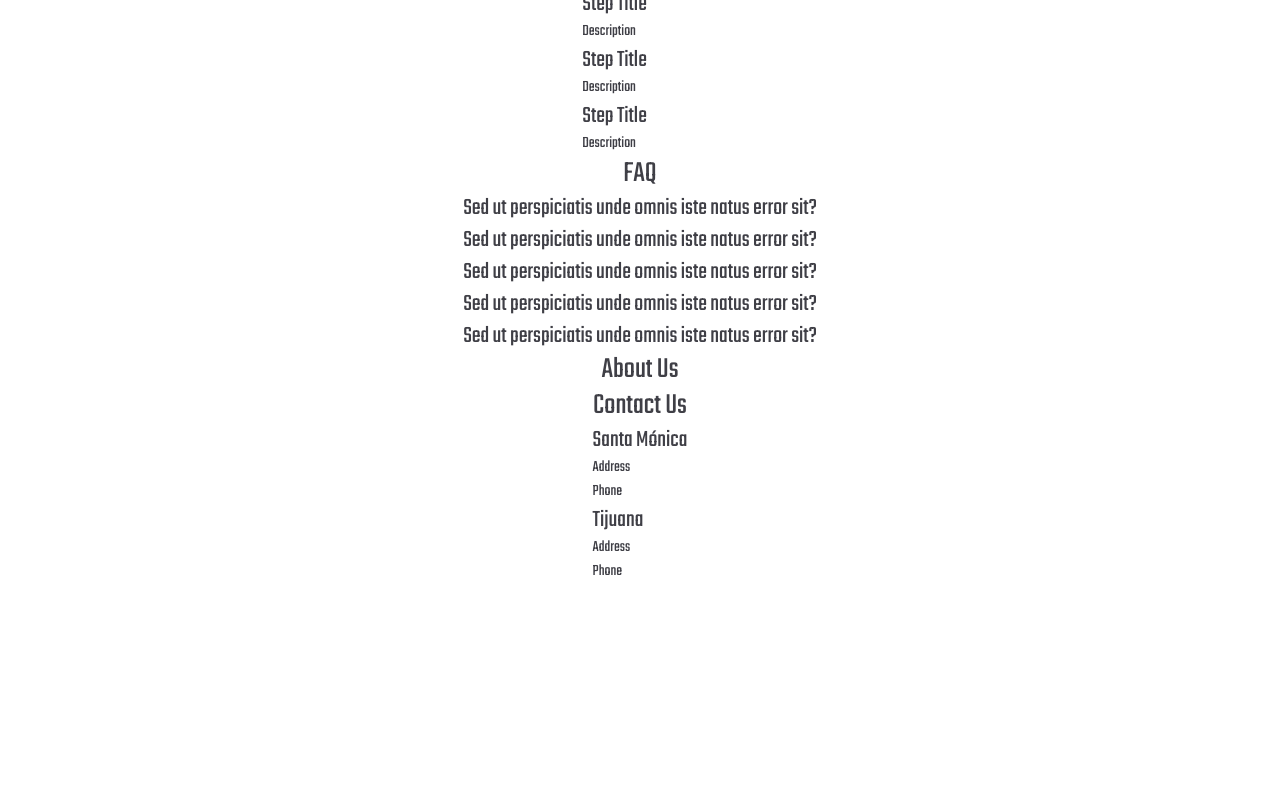
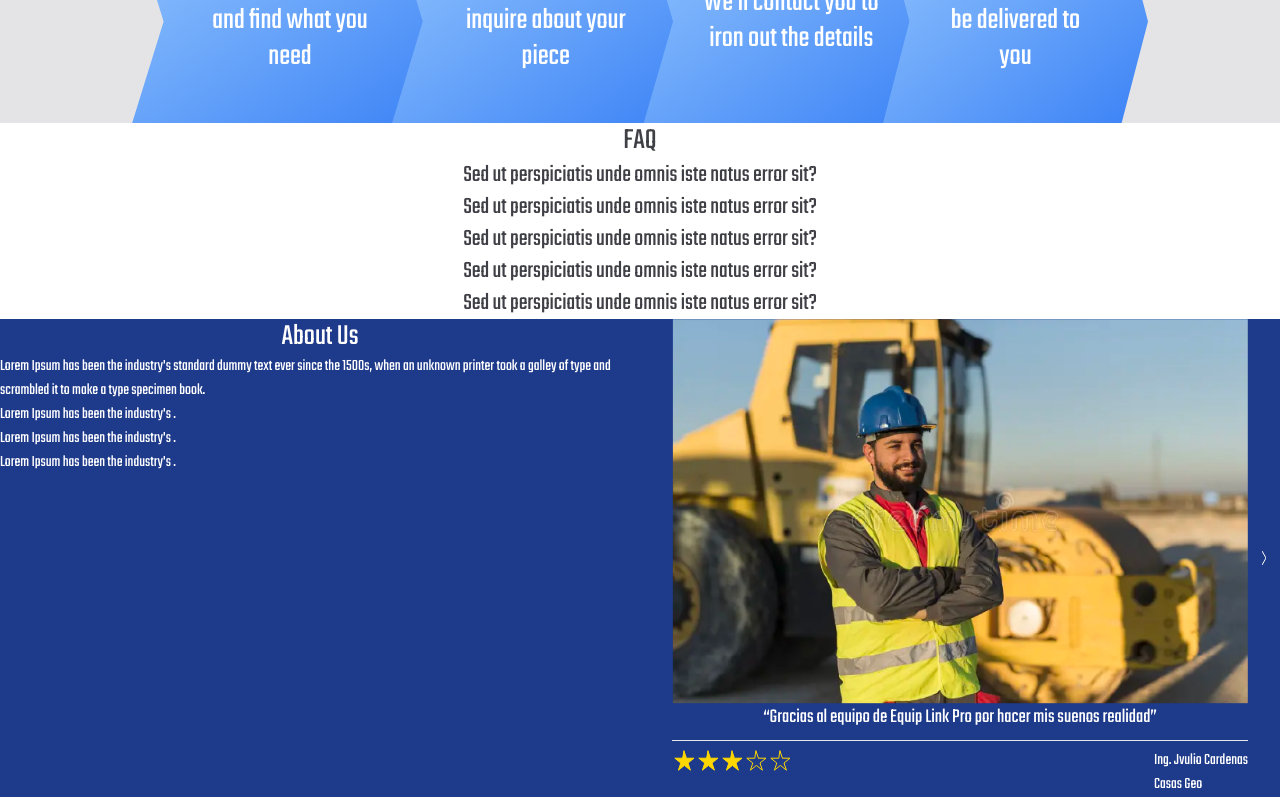
Before and after one commit to ale-romo/website-equip-link-pro, a Next.js app in the folder equip-link-pro/equip-link-pro/: page / in a window 1280 px wide. Shown: the part 1320-2120 px from the top of the page. Before the commit the page ends 1904 px from the top, so only its background shows below. Built offline with nearby package versions, Linux system fonts and the light colour scheme.

Commit message:
feat: finished slider with navigation, and hex-containers

```diff
--- a/equip-link-pro/equip-link-pro/app/page.tsx
+++ b/equip-link-pro/equip-link-pro/app/page.tsx
@@ -2,6 +2,16 @@
 
 import Orders from '@/components/Orders';
 import Accordion from '@/components/Accordion';
+import Carousel from '@/components/Carousel';
+import ReviewCard from '@/components/ReviewCard';
+import HexDiv from '@/components/HexDiv';
+
+const steps = [
+  'Browse the catalog and find what you need',
+  'Fill in the form to inquire about your piece',
+  "We'll contact you to iron out the details",
+  'Your Item will be delivered to you'
+]
 
 const faq = [
   {
@@ -25,38 +35,83 @@
     content: 'Sed ut perspiciatis unde omnis iste natus error sit voluptatem accusantium doloremque laudantium, totam rem aperiam, eaque ipsa quae ab illo inventore veritatis et quasi architecto beatae vitae dicta sunt explicabo. Nemo enim ipsam voluptatem quia voluptas sit aspernatur aut odit aut fugit, sed quia consequuntur magni dolores eos qui ratione voluptatem sequi nesciunt. '
   },
 ]
+const reviews = [
+  {
+    img: '/images/ratings/rating.webp',
+    author:'Ing. Jvulio Cardenas',
+    company: 'Casas Geo',
+    quote: 'Gracias al equipo de Equip Link Pro por hacer mis suenos realidad',
+    rating: 3,
+  },
+  {
+    img: '/images/ratings/rating.webp',
+    author:'Ing. Jvulio Cardenas',
+    company: 'Casas Geo',
+    quote: 'Gracias al equipo de Equip Link Pro por hacer mis suenos realidad',
+    rating: 5,
+  },
+  {
+    img: '/images/ratings/rating.webp',
+    author:'Ing. Jvulio Cardenas',
+    company: 'Casas Geo',
+    quote: 'Gracias al equipo de Equip Link Pro por hacer mis suenos realidad',
+    rating: 4,
+  },
+  {
+    img: '/images/ratings/rating.webp',
+    author:'Ing. Jvulio Cardenas',
+    company: 'Casas Geo',
+    quote: 'Gracias al equipo de Equip Link Pro por hacer mis suenos realidad',
+    rating: 3,
+  },
+]
 
 export default function Home() {
 
   return (
     <main className="flex min-h-screen flex-col items-center justify-between">
       <Orders />
-      <section>
+      <section className="w-full">
         <h2>How it works</h2>
-        <ul>
-          <li>
-            <h3>Step Title</h3>
-            {/* <Image src={''} alt={''} /> */}
-            <p>Description</p>
-          </li>
-          <li>
-            <h3>Step Title</h3>
-            {/* <Image src={''} alt={''} /> */}
-            <p>Description</p>
-          </li>
-          <li>
-            <h3>Step Title</h3>
-            {/* <Image src={''} alt={''} /> */}
-            <p>Description</p>
-          </li>
-        </ul>
+        <div className="flex bg-zinc-200 w-full justify-center text-white">
+          <div className="w-3/4 flex items-stretch">
+            {steps && steps.map((step, i) => (
+              <HexDiv key={i}>
+                <div className="relative flex items-center h-full py-12  px-8">
+                  <h3 className="opacity-30 text-5xl absolute top-2 left-4">{i}</h3>
+                  <p className="text-center text-3xl">{step}</p>
+                </div>
+              </HexDiv>
+            ))}
+          </div>
+        </div>
       </section>
       <section className="w-2/3 flex flex-col">
         <h2>FAQ</h2>
         <Accordion items={faq} />
       </section>
-      <section>
-        <h2>About Us</h2>
+      <section className="flex bg-blue-900 text-white">
+        <div className="w-1/2">
+          <h2>About Us</h2>
+          <p>Lorem Ipsum has been the industry's standard dummy text ever since the 1500s, when an unknown printer took a galley of type and scrambled it to make a type specimen book.</p>
+          <ul>
+            <li>
+              Lorem Ipsum has been the industry's .
+            </li>
+            <li>
+              Lorem Ipsum has been the industry's .
+            </li>
+            <li>
+              Lorem Ipsum has been the industry's .
+            </li>
+          </ul>
+        </div>
+        <div className="w-1/2 px-8">
+          <Carousel>
+            {reviews.map((review, i) => <ReviewCard key={i} {...review} />)}
+          </Carousel>
+        </div>
+
       </section>
       <section>
         <h2>Contact Us</h2>
--- /dev/null
+++ b/equip-link-pro/equip-link-pro/components/ArrowBtn/index.tsx
@@ -0,0 +1,33 @@
+interface Props {
+  direction: 'up' | 'down' | 'left' | 'right';
+  color: string;
+  cb: () => void;
+}
+
+const ArrowBtn = ({ direction, color = 'black', cb }: Props) => {
+  const getRotation = (direction: string) => {
+    switch (direction) {
+      case 'up':
+        return '-rotate-90';
+      case 'right':
+        return '';
+      case 'down':
+        return 'rotate-90';
+      case 'left':
+        return 'rotate-180';
+      default:
+        return '';
+    }
+  };
+
+  return (
+    <button className={`w-8 h-10 flex items-center justify-center ${getRotation(direction)}`} onClick={() => cb()}>
+      <svg xmlns="http://www.w3.org/2000/svg" width="4" height="14" viewBox="0 0 4 14">
+          <line x1="0" y1="0" x2="4" y2="7" stroke={color} strokeWidth="1" />
+          <line x1="0" y1="14" x2="4" y2="7" stroke={color} strokeWidth="1" />
+      </svg>
+    </button>
+  );
+};
+
+export default ArrowBtn;
--- /dev/null
+++ b/equip-link-pro/equip-link-pro/components/Carousel/index.tsx
@@ -0,0 +1,75 @@
+import { ReactNode, useRef, useEffect, useState } from "react";
+import ArrowBtn from "@/components/ArrowBtn";
+
+interface Props {
+  children: ReactNode[];
+}
+
+const Carousel = ({ children }: Props) => {
+  const carouselRef = useRef<HTMLDivElement>(null);
+  const [isLeftArrowVisible, setIsLeftArrowVisible] = useState(false);
+  const [isRightArrowVisible, setIsRightArrowVisible] = useState(true);
+
+  useEffect(() => {
+    const handleScroll = () => {
+      if (carouselRef.current) {
+        const scrollLeft = carouselRef.current.scrollLeft;
+        const scrollWidth = carouselRef.current.scrollWidth;
+        const clientWidth = carouselRef.current.clientWidth;
+
+        const isLeftVisible = scrollLeft > 0;
+        const isRightVisible = scrollLeft + clientWidth < scrollWidth;
+
+        setIsLeftArrowVisible(isLeftVisible);
+        setIsRightArrowVisible(isRightVisible);
+      }
+    };
+
+    if (carouselRef.current) {
+      carouselRef.current.addEventListener("scroll", handleScroll);
+    }
+
+    return () => {
+      if (carouselRef.current) {
+        carouselRef.current.removeEventListener("scroll", handleScroll);
+      }
+    };
+  }, []);
+
+  const changeSlide = (direction: number) => {
+    if (carouselRef.current) {
+      const currentScrollLeft = carouselRef.current.scrollLeft;
+      const cardWidth = carouselRef.current.offsetWidth;
+
+      const newScrollLeft = currentScrollLeft + direction * cardWidth;
+      carouselRef.current.scrollTo({ left: newScrollLeft, behavior: "smooth" });
+    }
+  };
+
+  return (
+    <div className="relative">
+      <div className="w-full overflow-scroll snap-x snap-mandatory" ref={carouselRef}>
+        <div className="flex gap-6">
+          {children &&
+            children.map((child, i) => (
+              <div key={i} className="flex-shrink-0 w-full snap-start">
+                {child}
+              </div>
+            ))}
+        </div>
+      </div>
+      {isLeftArrowVisible && (
+        <div className="absolute top-1/2 -left-8 -translate-y-1/2 justify-between">
+          <ArrowBtn direction="left" color="white" cb={() => changeSlide(-1)} />
+        </div>
+      )}
+      {isRightArrowVisible && (
+        <div className="absolute top-1/2 -right-8 -translate-y-1/2 justify-between">
+          <ArrowBtn direction="right" color="white" cb={() => changeSlide(1)} />
+        </div>
+      )}
+    </div>
+  );
+};
+
+export default Carousel;
--- /dev/null
+++ b/equip-link-pro/equip-link-pro/components/HexDiv/index.tsx
@@ -0,0 +1,18 @@
+import { ReactNode } from "react";
+
+interface Props {
+  children: ReactNode[] | ReactNode;
+}
+
+const HexDiv = ({ children }: Props) => (
+  <div
+    className="bg-gradient-to-br from-blue-300 to-blue-500 px-7 -mx-7"
+    style={{
+      clipPath: 'polygon(100% 50%, 90% 100%, 0% 100%, 10% 50%, 0 0, 90% 0%)',
+    }}
+  >
+    {children}
+  </div>
+)
+
+export default HexDiv;
--- a/equip-link-pro/equip-link-pro/components/Navbar/index.tsx
+++ b/equip-link-pro/equip-link-pro/components/Navbar/index.tsx
@@ -46,13 +46,13 @@
   return <div className="flex p-4 justify-between items-center">
     <Link href="/" title="Equip Link Pro" className="flex items-center gap-4 text-2xl font-bold z-20">
       <span onClick={() => isOpen && setIsOpen(false)} className="flex items-center gap-4">
-        <Image src="/images/logo.svg" alt="Equip Link Pro" height="32" width="30" className="h-auto" />
+        <Image src="/images/logo.svg" alt="Equip Link Pro" height="32" width="30" className="h-auto w-10" />
         Equip Link Pro
       </span>
     </Link>
     <div className="flex gap-4 h-full">
       <nav className={`${isOpen ? 'h-full' : 'h-0 lg:h-full'} w-full bg-white fixed top-0 left-0  z-10 overflow-hidden transition-all duration-300  lg:relative lg:z-0`}>
-        <div className="p-10 pt-20 lg:p-0 lg:pt-0 flex flex-col lg:flex-rowlg:bg-transparent gap-x-4">
+        <div className="p-10 pt-20 lg:p-0 lg:pt-0 flex flex-col lg:flex-row lg:bg-transparent gap-x-4">
           {navItems.map(({ href, title }) => (
             <Link key={href} href={href} title={title}>
               <span onClick={() => isOpen && setIsOpen(false)}>{title}</span>
--- /dev/null
+++ b/equip-link-pro/equip-link-pro/components/ReviewCard/index.tsx
@@ -0,0 +1,28 @@
+import Image from "next/image";
+import StarRating from "@/components/StarRating";
+
+
+interface Props {
+  img: string;
+  company: string;
+  author: string;
+  quote: string;
+  rating: number;
+}
+
+const ReviewCard = ({ img, author, company, quote, rating }: Props) => (
+  <div>
+    <Image src={img} width="250" height="150" className="w-full h-auto" alt="" />
+    <p className="text-xl text-center">&ldquo;{quote}&rdquo;</p>
+    <hr className="my-2" />
+    <div className="flex justify-between">
+      <StarRating rating={rating} />
+      <div>
+        <p>{author}</p>
+        <p>{company}</p>
+      </div>
+    </div>
+  </div>
+);
+
+export default ReviewCard;
--- /dev/null
+++ b/equip-link-pro/equip-link-pro/components/StarRating/index.tsx
@@ -0,0 +1,19 @@
+interface Props {
+  rating: number;
+}
+
+const StarRating = ({ rating }: Props) => {
+  const maxRating = 5;
+
+  return (
+    <div className="flex">
+      {[...Array(maxRating)].map((_, index) => (
+        <svg key={index} xmlns="http://www.w3.org/2000/svg" viewBox="0 0 24 24" fill={index < rating ? '#FFD700' : 'none'} stroke="#FFD700" strokeWidth="1" strokeLinecap="round" strokeLinejoin="round" width="24" height="24">
+          <path d="M12 2l2.4 7.2h7.6l-6 4.8 2.4 7.2-6-4.8-6 4.8 2.4-7.2-6-4.8h7.6z" />
+        </svg>
+      ))}
+    </div>
+  );
+};
+
+export default StarRating;
```
Also changed, not shown: equip-link-pro/equip-link-pro/public/images/ratings/rating.webp (added).
